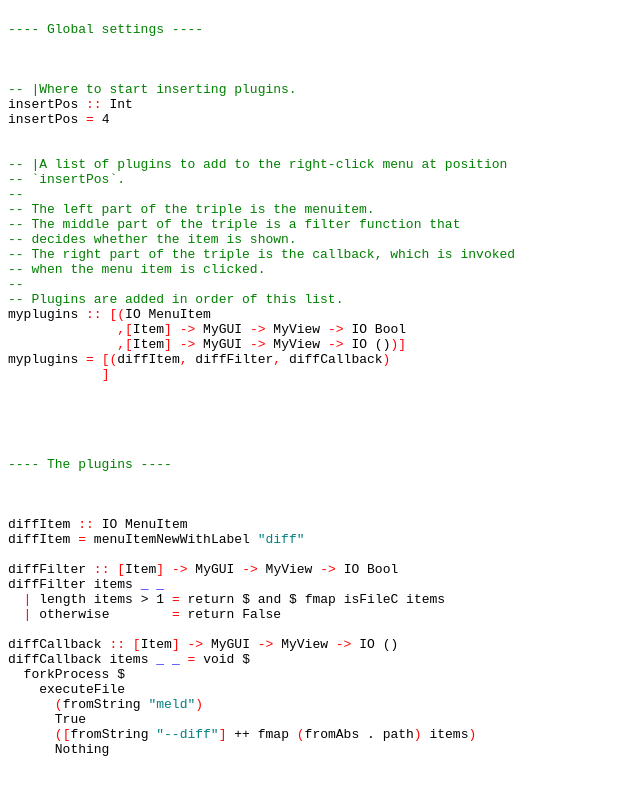
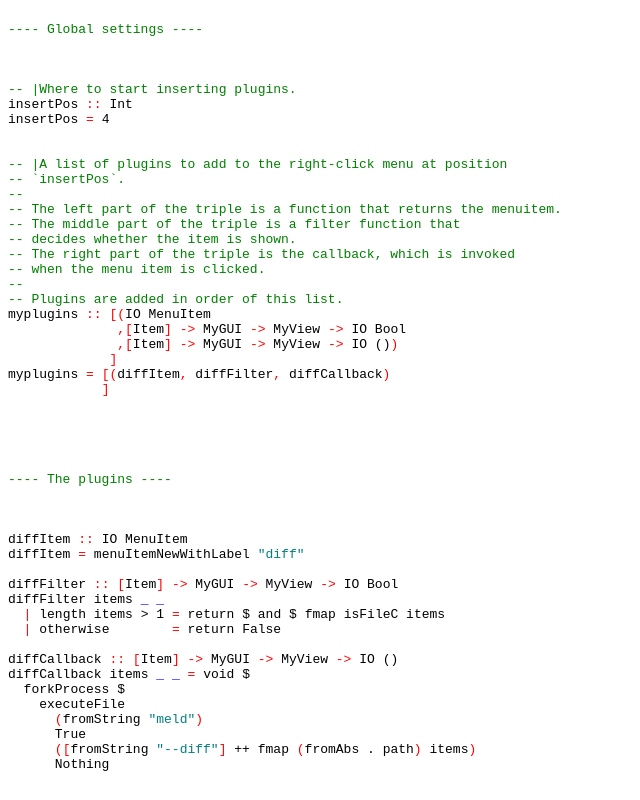
Before and after one commit to hasufell/hsfm, a plain HTML site: page src/HSFM-GUI-Gtk-Plugins.html in a window 1280 px wide. Shown: the part 891-1691 px from the top of the page, without its empty margins (0-640 px from the left). Drawn offline with Linux system fonts and the light colour scheme.

Commit message:
Lastest docs updated
travis build: 38
commit: 369278e734ba9a58f38ae36250fec29f162b160e
auto-pushed to gh-pages

```diff
--- a/src/HSFM-GUI-Gtk-Plugins.html
+++ b/src/HSFM-GUI-Gtk-Plugins.html
@@ -79,7 +79,7 @@
 <a name="line-70"></a><a name="myplugins"></a><span class='hs-comment'>-- |A list of plugins to add to the right-click menu at position</span>
 <a name="line-71"></a><span class='hs-comment'>-- `insertPos`.</span>
 <a name="line-72"></a><span class='hs-comment'>--</span>
-<a name="line-73"></a><span class='hs-comment'>-- The left part of the triple is the menuitem.</span>
+<a name="line-73"></a><span class='hs-comment'>-- The left part of the triple is a function that returns the menuitem.</span>
 <a name="line-74"></a><span class='hs-comment'>-- The middle part of the triple is a filter function that</span>
 <a name="line-75"></a><span class='hs-comment'>-- decides whether the item is shown.</span>
 <a name="line-76"></a><span class='hs-comment'>-- The right part of the triple is the callback, which is invoked</span>
@@ -88,34 +88,35 @@
 <a name="line-79"></a><span class='hs-comment'>-- Plugins are added in order of this list.</span>
 <a name="line-80"></a><span class='hs-definition'>myplugins</span> <span class='hs-keyglyph'>::</span> <span class='hs-keyglyph'>[</span><span class='hs-layout'>(</span><span class='hs-conid'>IO</span> <span class='hs-conid'>MenuItem</span>
 <a name="line-81"></a>              <span class='hs-layout'>,</span><span class='hs-keyglyph'>[</span><span class='hs-conid'>Item</span><span class='hs-keyglyph'>]</span> <span class='hs-keyglyph'>-&gt;</span> <span class='hs-conid'>MyGUI</span> <span class='hs-keyglyph'>-&gt;</span> <span class='hs-conid'>MyView</span> <span class='hs-keyglyph'>-&gt;</span> <span class='hs-conid'>IO</span> <span class='hs-conid'>Bool</span>
-<a name="line-82"></a>              <span class='hs-layout'>,</span><span class='hs-keyglyph'>[</span><span class='hs-conid'>Item</span><span class='hs-keyglyph'>]</span> <span class='hs-keyglyph'>-&gt;</span> <span class='hs-conid'>MyGUI</span> <span class='hs-keyglyph'>-&gt;</span> <span class='hs-conid'>MyView</span> <span class='hs-keyglyph'>-&gt;</span> <span class='hs-conid'>IO</span> <span class='hs-conid'>()</span><span class='hs-layout'>)</span><span class='hs-keyglyph'>]</span>
-<a name="line-83"></a><span class='hs-definition'>myplugins</span> <span class='hs-keyglyph'>=</span> <span class='hs-keyglyph'>[</span><span class='hs-layout'>(</span><span class='hs-varid'>diffItem</span><span class='hs-layout'>,</span> <span class='hs-varid'>diffFilter</span><span class='hs-layout'>,</span> <span class='hs-varid'>diffCallback</span><span class='hs-layout'>)</span>
-<a name="line-84"></a>            <span class='hs-keyglyph'>]</span>
-<a name="line-85"></a>
+<a name="line-82"></a>              <span class='hs-layout'>,</span><span class='hs-keyglyph'>[</span><span class='hs-conid'>Item</span><span class='hs-keyglyph'>]</span> <span class='hs-keyglyph'>-&gt;</span> <span class='hs-conid'>MyGUI</span> <span class='hs-keyglyph'>-&gt;</span> <span class='hs-conid'>MyView</span> <span class='hs-keyglyph'>-&gt;</span> <span class='hs-conid'>IO</span> <span class='hs-conid'>()</span><span class='hs-layout'>)</span>
+<a name="line-83"></a>             <span class='hs-keyglyph'>]</span>
+<a name="line-84"></a><span class='hs-definition'>myplugins</span> <span class='hs-keyglyph'>=</span> <span class='hs-keyglyph'>[</span><span class='hs-layout'>(</span><span class='hs-varid'>diffItem</span><span class='hs-layout'>,</span> <span class='hs-varid'>diffFilter</span><span class='hs-layout'>,</span> <span class='hs-varid'>diffCallback</span><span class='hs-layout'>)</span>
+<a name="line-85"></a>            <span class='hs-keyglyph'>]</span>
 <a name="line-86"></a>
 <a name="line-87"></a>
 <a name="line-88"></a>
 <a name="line-89"></a>
-<a name="line-90"></a><span class='hs-comment'>---- The plugins ----</span>
-<a name="line-91"></a>
+<a name="line-90"></a>
+<a name="line-91"></a><span class='hs-comment'>---- The plugins ----</span>
 <a name="line-92"></a>
 <a name="line-93"></a>
-<a name="line-94"></a><a name="diffItem"></a><span class='hs-definition'>diffItem</span> <span class='hs-keyglyph'>::</span> <span class='hs-conid'>IO</span> <span class='hs-conid'>MenuItem</span>
-<a name="line-95"></a><span class='hs-definition'>diffItem</span> <span class='hs-keyglyph'>=</span> <span class='hs-varid'>menuItemNewWithLabel</span> <span class='hs-str'>"diff"</span>
-<a name="line-96"></a>
-<a name="line-97"></a><a name="diffFilter"></a><span class='hs-definition'>diffFilter</span> <span class='hs-keyglyph'>::</span> <span class='hs-keyglyph'>[</span><span class='hs-conid'>Item</span><span class='hs-keyglyph'>]</span> <span class='hs-keyglyph'>-&gt;</span> <span class='hs-conid'>MyGUI</span> <span class='hs-keyglyph'>-&gt;</span> <span class='hs-conid'>MyView</span> <span class='hs-keyglyph'>-&gt;</span> <span class='hs-conid'>IO</span> <span class='hs-conid'>Bool</span>
-<a name="line-98"></a><span class='hs-definition'>diffFilter</span> <span class='hs-varid'>items</span> <span class='hs-keyword'>_</span> <span class='hs-keyword'>_</span>
-<a name="line-99"></a>  <span class='hs-keyglyph'>|</span> <span class='hs-varid'>length</span> <span class='hs-varid'>items</span> <span class='hs-varop'>&gt;</span> <span class='hs-num'>1</span> <span class='hs-keyglyph'>=</span> <span class='hs-varid'>return</span> <span class='hs-varop'>$</span> <span class='hs-varid'>and</span> <span class='hs-varop'>$</span> <span class='hs-varid'>fmap</span> <span class='hs-varid'>isFileC</span> <span class='hs-varid'>items</span>
-<a name="line-100"></a>  <span class='hs-keyglyph'>|</span> <span class='hs-varid'>otherwise</span>        <span class='hs-keyglyph'>=</span> <span class='hs-varid'>return</span> <span class='hs-conid'>False</span>
-<a name="line-101"></a>
-<a name="line-102"></a><a name="diffCallback"></a><span class='hs-definition'>diffCallback</span> <span class='hs-keyglyph'>::</span> <span class='hs-keyglyph'>[</span><span class='hs-conid'>Item</span><span class='hs-keyglyph'>]</span> <span class='hs-keyglyph'>-&gt;</span> <span class='hs-conid'>MyGUI</span> <span class='hs-keyglyph'>-&gt;</span> <span class='hs-conid'>MyView</span> <span class='hs-keyglyph'>-&gt;</span> <span class='hs-conid'>IO</span> <span class='hs-conid'>()</span>
-<a name="line-103"></a><span class='hs-definition'>diffCallback</span> <span class='hs-varid'>items</span> <span class='hs-keyword'>_</span> <span class='hs-keyword'>_</span> <span class='hs-keyglyph'>=</span> <span class='hs-varid'>void</span> <span class='hs-varop'>$</span>
-<a name="line-104"></a>  <span class='hs-varid'>forkProcess</span> <span class='hs-varop'>$</span>
-<a name="line-105"></a>    <span class='hs-varid'>executeFile</span>
-<a name="line-106"></a>      <span class='hs-layout'>(</span><span class='hs-varid'>fromString</span> <span class='hs-str'>"meld"</span><span class='hs-layout'>)</span>
-<a name="line-107"></a>      <span class='hs-conid'>True</span>
-<a name="line-108"></a>      <span class='hs-layout'>(</span><span class='hs-keyglyph'>[</span><span class='hs-varid'>fromString</span> <span class='hs-str'>"--diff"</span><span class='hs-keyglyph'>]</span> <span class='hs-varop'>++</span> <span class='hs-varid'>fmap</span> <span class='hs-layout'>(</span><span class='hs-varid'>fromAbs</span> <span class='hs-varop'>.</span> <span class='hs-varid'>path</span><span class='hs-layout'>)</span> <span class='hs-varid'>items</span><span class='hs-layout'>)</span>
-<a name="line-109"></a>      <span class='hs-conid'>Nothing</span>
-<a name="line-110"></a>
+<a name="line-94"></a>
+<a name="line-95"></a><a name="diffItem"></a><span class='hs-definition'>diffItem</span> <span class='hs-keyglyph'>::</span> <span class='hs-conid'>IO</span> <span class='hs-conid'>MenuItem</span>
+<a name="line-96"></a><span class='hs-definition'>diffItem</span> <span class='hs-keyglyph'>=</span> <span class='hs-varid'>menuItemNewWithLabel</span> <span class='hs-str'>"diff"</span>
+<a name="line-97"></a>
+<a name="line-98"></a><a name="diffFilter"></a><span class='hs-definition'>diffFilter</span> <span class='hs-keyglyph'>::</span> <span class='hs-keyglyph'>[</span><span class='hs-conid'>Item</span><span class='hs-keyglyph'>]</span> <span class='hs-keyglyph'>-&gt;</span> <span class='hs-conid'>MyGUI</span> <span class='hs-keyglyph'>-&gt;</span> <span class='hs-conid'>MyView</span> <span class='hs-keyglyph'>-&gt;</span> <span class='hs-conid'>IO</span> <span class='hs-conid'>Bool</span>
+<a name="line-99"></a><span class='hs-definition'>diffFilter</span> <span class='hs-varid'>items</span> <span class='hs-keyword'>_</span> <span class='hs-keyword'>_</span>
+<a name="line-100"></a>  <span class='hs-keyglyph'>|</span> <span class='hs-varid'>length</span> <span class='hs-varid'>items</span> <span class='hs-varop'>&gt;</span> <span class='hs-num'>1</span> <span class='hs-keyglyph'>=</span> <span class='hs-varid'>return</span> <span class='hs-varop'>$</span> <span class='hs-varid'>and</span> <span class='hs-varop'>$</span> <span class='hs-varid'>fmap</span> <span class='hs-varid'>isFileC</span> <span class='hs-varid'>items</span>
+<a name="line-101"></a>  <span class='hs-keyglyph'>|</span> <span class='hs-varid'>otherwise</span>        <span class='hs-keyglyph'>=</span> <span class='hs-varid'>return</span> <span class='hs-conid'>False</span>
+<a name="line-102"></a>
+<a name="line-103"></a><a name="diffCallback"></a><span class='hs-definition'>diffCallback</span> <span class='hs-keyglyph'>::</span> <span class='hs-keyglyph'>[</span><span class='hs-conid'>Item</span><span class='hs-keyglyph'>]</span> <span class='hs-keyglyph'>-&gt;</span> <span class='hs-conid'>MyGUI</span> <span class='hs-keyglyph'>-&gt;</span> <span class='hs-conid'>MyView</span> <span class='hs-keyglyph'>-&gt;</span> <span class='hs-conid'>IO</span> <span class='hs-conid'>()</span>
+<a name="line-104"></a><span class='hs-definition'>diffCallback</span> <span class='hs-varid'>items</span> <span class='hs-keyword'>_</span> <span class='hs-keyword'>_</span> <span class='hs-keyglyph'>=</span> <span class='hs-varid'>void</span> <span class='hs-varop'>$</span>
+<a name="line-105"></a>  <span class='hs-varid'>forkProcess</span> <span class='hs-varop'>$</span>
+<a name="line-106"></a>    <span class='hs-varid'>executeFile</span>
+<a name="line-107"></a>      <span class='hs-layout'>(</span><span class='hs-varid'>fromString</span> <span class='hs-str'>"meld"</span><span class='hs-layout'>)</span>
+<a name="line-108"></a>      <span class='hs-conid'>True</span>
+<a name="line-109"></a>      <span class='hs-layout'>(</span><span class='hs-keyglyph'>[</span><span class='hs-varid'>fromString</span> <span class='hs-str'>"--diff"</span><span class='hs-keyglyph'>]</span> <span class='hs-varop'>++</span> <span class='hs-varid'>fmap</span> <span class='hs-layout'>(</span><span class='hs-varid'>fromAbs</span> <span class='hs-varop'>.</span> <span class='hs-varid'>path</span><span class='hs-layout'>)</span> <span class='hs-varid'>items</span><span class='hs-layout'>)</span>
+<a name="line-110"></a>      <span class='hs-conid'>Nothing</span>
+<a name="line-111"></a>
 </pre></body>
 </html>
```
Also changed, not shown: HSFM-GUI-Gtk-Plugins.html (+1 -1 lines), Paths_hsfm.html (+1 -1 lines), 1 other file.
